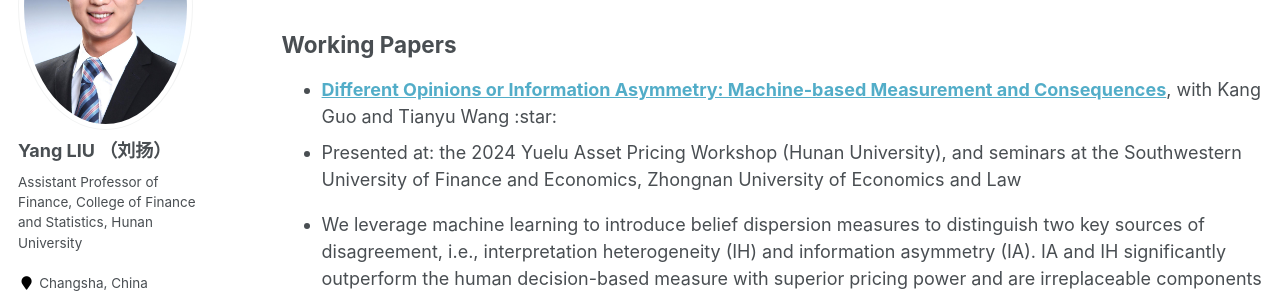
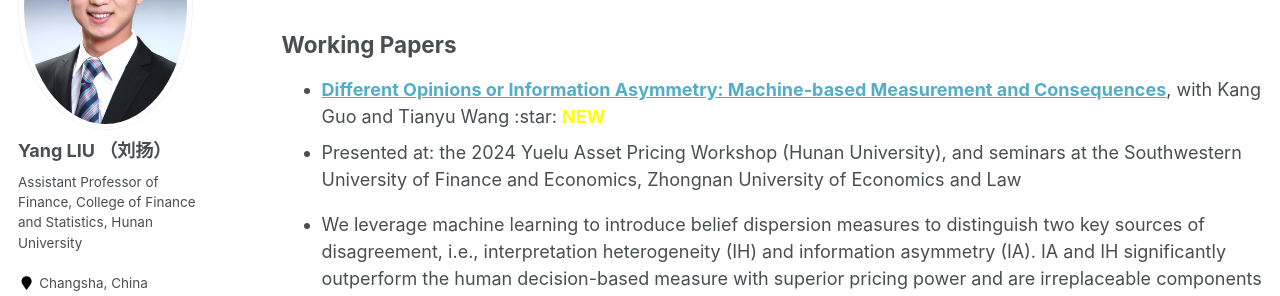
Before and after one commit to yangliu-finance/yangliu-finance.github.io, a Jekyll site: the page built from _pages/research.md, in a window 1280 px wide and 900 px high, scrolled down 762 px. Shown: the part 154-450 px from the top of the window. Built offline with Jekyll 4.4.1, drawn with Linux system fonts in a browser that asks for light colours.

Commit message:
Update research.md

```diff
--- a/_pages/research.md
+++ b/_pages/research.md
@@ -28,7 +28,7 @@ Selected Publications
 Working Papers
 ------
 
-+ **[Different Opinions or Information Asymmetry: Machine-based Measurement and Consequences](https://papers.ssrn.com/sol3/papers.cfm?abstract_id=5004801)**, with Kang Guo and Tianyu Wang :star:
++ **[Different Opinions or Information Asymmetry: Machine-based Measurement and Consequences](https://papers.ssrn.com/sol3/papers.cfm?abstract_id=5004801)**, with Kang Guo and Tianyu Wang :star: **<font color="yellow">NEW</font>**<font color="yellow">
 + Presented at:  the 2024 Yuelu Asset Pricing Workshop (Hunan University), and seminars at the Southwestern University of Finance and Economics, Zhongnan University of Economics and Law
 + We leverage machine learning to introduce belief dispersion measures to distinguish two key sources of disagreement, i.e., interpretation heterogeneity (IH) and information asymmetry (IA). IA and
 IH significantly outperform the human decision-based measure with superior pricing power and are irreplaceable components of disagreement. While IA negatively predicts the cross-section of
```
